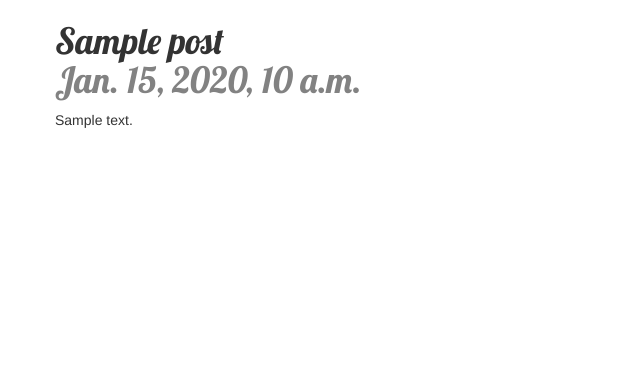
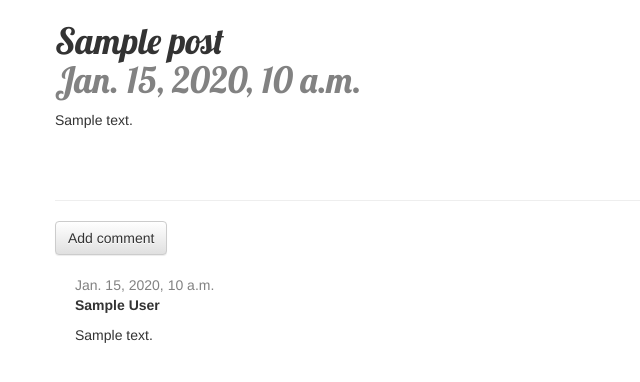
Before and after one commit to joeyshen2016/first-django-post, a Django app: page /post/1/ in a window 1280 px wide. Shown: the part 143-525 px from the top of the page, without its empty margins (0-640 px from the left). Run offline with Django 3.2, Linux system fonts and the light colour scheme; tables that the repository leaves empty hold one stand-in row (values such as "Sample post"); some libraries are stand-ins or nearby versions.

Commit message:
add comment to the post

```diff
--- a/blog/admin.py
+++ b/blog/admin.py
@@ -1,6 +1,7 @@
 from django.contrib import admin
 
 # Register your models here.
-from .models import Post
+from .models import Post, Comment
 
 admin.site.register(Post)
+admin.site.register(Comment)
--- a/blog/models.py
+++ b/blog/models.py
@@ -2,6 +2,7 @@ from __future__ import unicode_literals
 
 from django.db import models
 from django.utils import timezone
+import pdb
 
 # Create your models here.
 
@@ -19,3 +20,22 @@ class Post(models.Model):
 
     def __str__(self):
         return self.title
+
+    def approved_comments(self):
+        return self.comments.filter(approved_comment=True)
+
+class Comment(models.Model):
+    post = models.ForeignKey('blog.Post', related_name="comments")
+    author = models.CharField(max_length=200)
+    text = models.TextField()
+    created_date = models.DateTimeField(default=timezone.now)
+    approved_comment = models.BooleanField(default=False)
+
+    def approve(self):
+        self.approved_comment = True
+        self.save()
+
+
+
+    def __str__(self):
+        return self.text
--- a/blog/static/css/blog.css
+++ b/blog/static/css/blog.css
@@ -44,3 +44,6 @@ h1, h2, h3, h4 {
 .post h1 a, .post h1 a:visited {
     color: #000000;
 }
+.comment {
+    margin: 20px 0px 20px 20px;
+}
--- a/blog/templates/blog/post_detail.html
+++ b/blog/templates/blog/post_detail.html
@@ -17,4 +17,24 @@
         </h1>
         <p>{{ post.text|linebreaksbr }}</p>
     </div>
+<hr>
+
+<a class="btn btn-default" href="{% url 'add_comment_to_post' pk=post.pk %}">Add comment </a>
+{% for comment in post.comments.all %}
+    {% if user.is_authenticated or comment.approved_comment %}
+    <div class="comment">
+        <div class="date">
+            {{ comment.created_date }}
+            {% if not comment.approved_comment %}
+                <a class="btn btn-default" href="{% url 'comment_remove' pk=comment.pk %}"><span class="glyphicon glyphicon-remove"></span></a>
+                <a class="btn btn-default" href="{% url 'comment_approve' pk=comment.pk %}"><span class="glyphicon glyphicon-ok"></span></a>
+            {% endif %}
+        </div>
+        <strong>{{ comment.author }}</strong>
+        <p>{{ comment.text|linebreaks }}</p>
+    </div>
+    {% endif %}
+{% empty %}
+    <p>No comments here yet :( </p>
+{% endfor %}
 {% endblock %}
--- a/blog/templates/blog/post_list.html
+++ b/blog/templates/blog/post_list.html
@@ -8,6 +8,7 @@
             </div>
             <h1><a href="{% url 'post_detail' pk=post.pk %}">{{ post.title }}</a></h1>
             <p>{{ post.text|linebreaksbr }}</p>
+            <a href="{% url 'post_detail' pk=post.pk %}">Comments: {{ post.approved_comments.count }}</a>
         </div>
     {% endfor %}
 {% endblock %}
--- a/blog/urls.py
+++ b/blog/urls.py
@@ -24,4 +24,8 @@ urlpatterns = [
     url(r'^drafts/$', views.post_draft_list, name='post_draft_list'),
     url(r'^post/(?P<pk>\d+)/publish/$', views.post_publish, name='post_publish'),
     url(r'^post/(?P<pk>\d+)/remove/$', views.post_remove, name='post_remove'),
+    url(r'^post/(?P<pk>\d+)/comment/$', views.add_comment_to_post, name='add_comment_to_post'),
+    url(r'^comment/(?P<pk>\d+)/approve/$', views.comment_approve, name='comment_approve'),
+    url(r'^comment/(?P<pk>\d+)/comment/$', views.comment_remove, name='comment_remove'),
+
 ]
--- a/blog/views.py
+++ b/blog/views.py
@@ -1,7 +1,7 @@
 from django.shortcuts import render, get_object_or_404
 from django.utils import timezone
-from .models import Post
-from .forms import PostForm
+from .models import Post, Comment
+from .forms import PostForm, CommentForm
 from django.shortcuts import redirect
 from django.contrib.auth.decorators import login_required
 # Create your views here.
@@ -60,3 +60,30 @@ def post_remove(remove, pk):
     post = get_object_or_404(Post, pk=pk)
     post.delete()
     return redirect('post_list')
+
+def add_comment_to_post(request, pk):
+    post = get_object_or_404(Post, pk=pk)
+    if request.method == "POST":
+        form = CommentForm(request.POST)
+        if form.is_valid():
+            comment = form.save(commit=False)
+            comment.post = post
+            comment.save()
+            return redirect('post_detail', pk=post.pk)
+    else:
+        form = CommentForm()
+    return render(request, 'blog/add_comment_to_post.html', {'form': form})
+
+@login_required
+def comment_approve(request, pk):
+    comment = get_object_or_404(Comment, pk=pk)
+    comment.approve()
+    print(comment.approved_comment)
+    return redirect('post_detail', pk=comment.post.pk)
+
+@login_required
+def comment_remove(request, pk):
+    comment = get_object_or_404(Comment, pk=pk)
+    post_pk = comment.post.pk
+    comment.delete()
+    return redirect('post_detail', pk=post_pk)
```
Also changed, not shown: blog/forms.py (+6 -1 lines), blog/templates/blog/add_comment_to_post.html (added, +8 -0 lines), blog/migrations/0002_comment.py (added).
